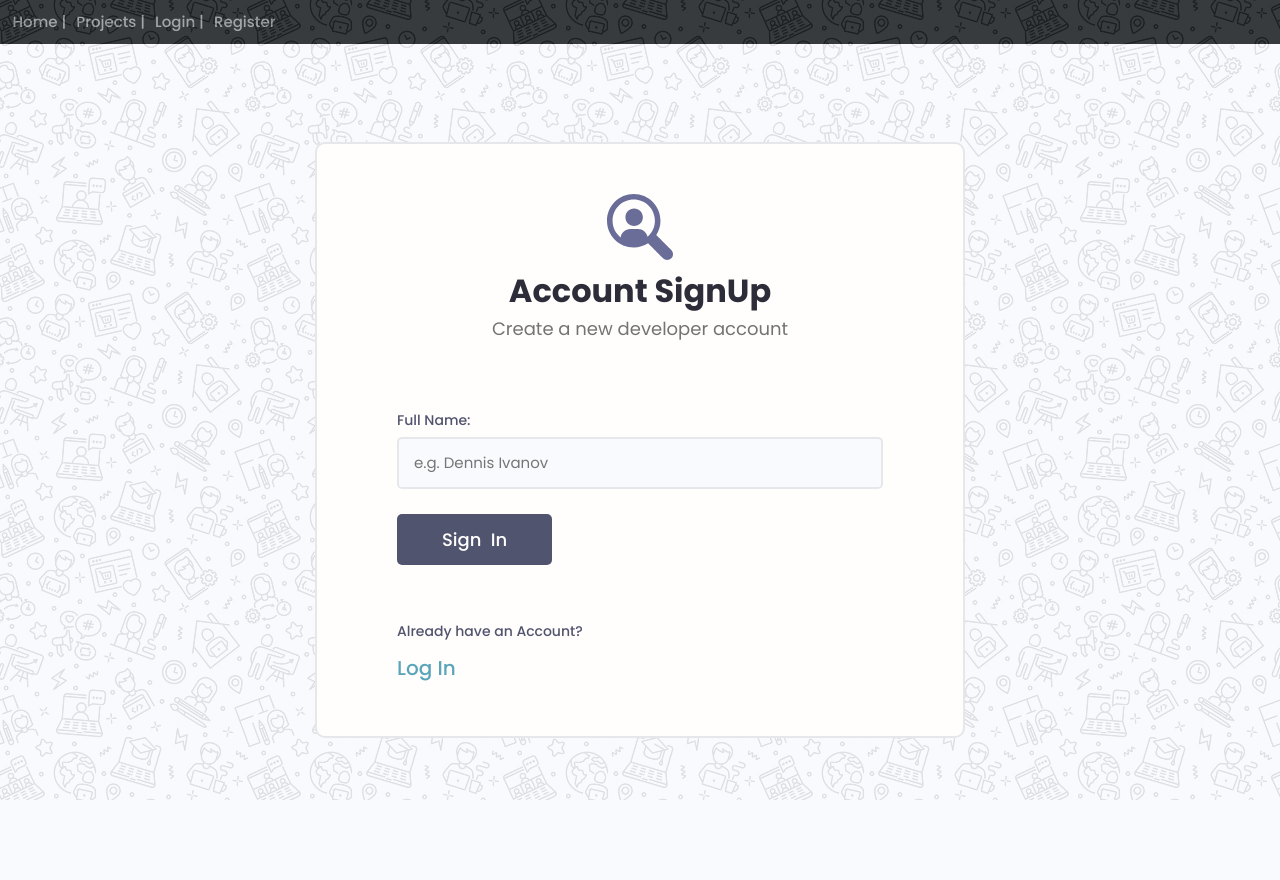
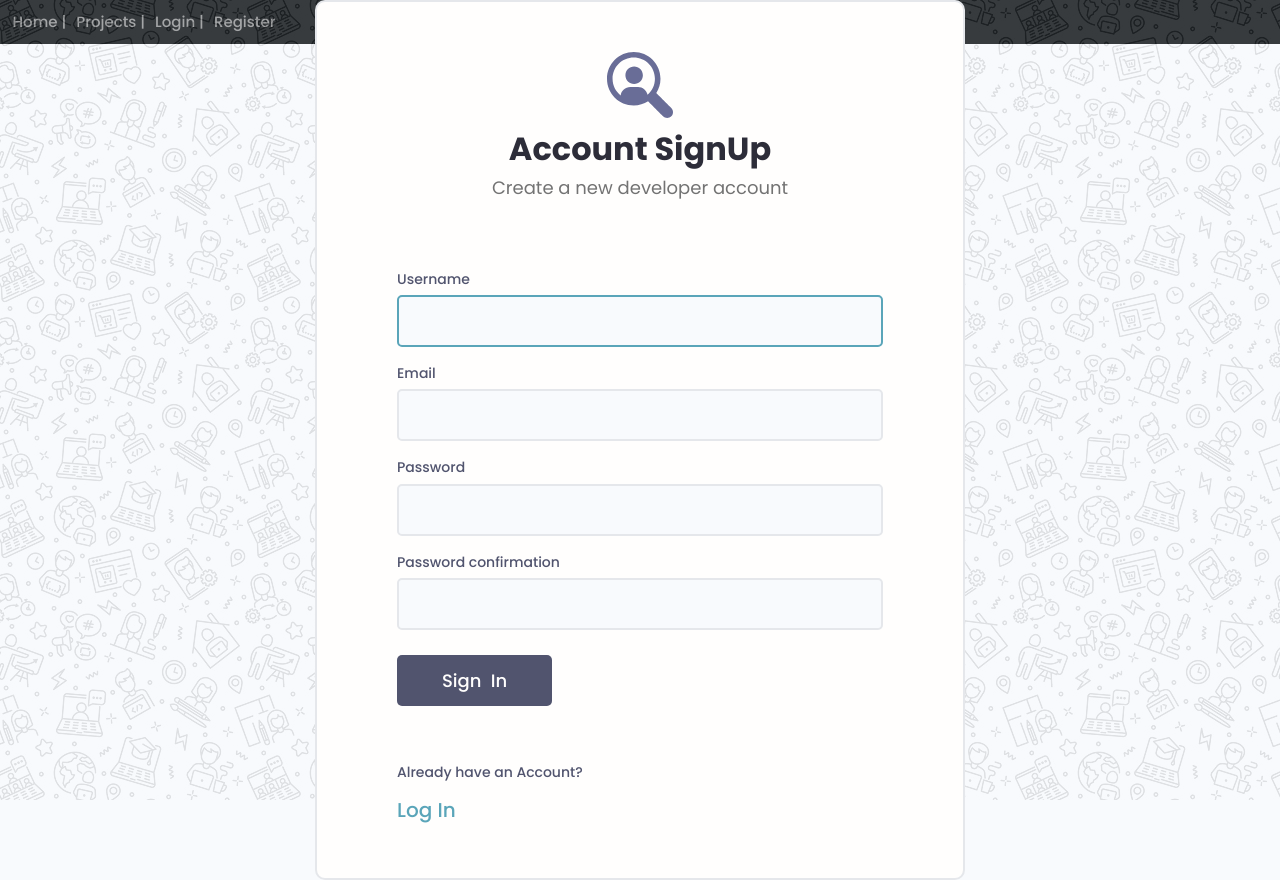
Before and after one commit to Coder1998Man/training-django, a Django app: page /register/ in a window 1280 px wide. Before the commit the page ends 800 px from the top, so only its background shows below. Run offline with Django 5.2, Linux system fonts and the light colour scheme; parts of the project's set-up code (start-up, migrations or seed data) failed here and were passed over; some libraries are stand-ins or nearby versions.

Commit message:
loop on form for field

```diff
--- a/accounts/templates/accounts/login-register.html
+++ b/accounts/templates/accounts/login-register.html
@@ -16,18 +16,13 @@
 
         <form action="{% url 'register' %}" method="POST" class="form auth__form">
             {% csrf_token %}
+            {% for field in  form %}
+                <div class="form__field">
+                <label for="formInput#text">{{ field.label}} </label>
+                {{ field }}
+                </div>
+            {% endfor %}
 
-          <!-- Input:Text -->
-          <div class="form__field">
-            <label for="formInput#text">Full Name: </label>
-            <input
-              class="input input--text"
-              id="formInput#text"
-              type="text"
-              name="text"
-              placeholder="e.g. Dennis Ivanov"
-            />
-          </div>
 
           <div class="auth__actions">
             <input class="btn btn--sub btn--lg" type="submit" value="Sign  In" />
```
